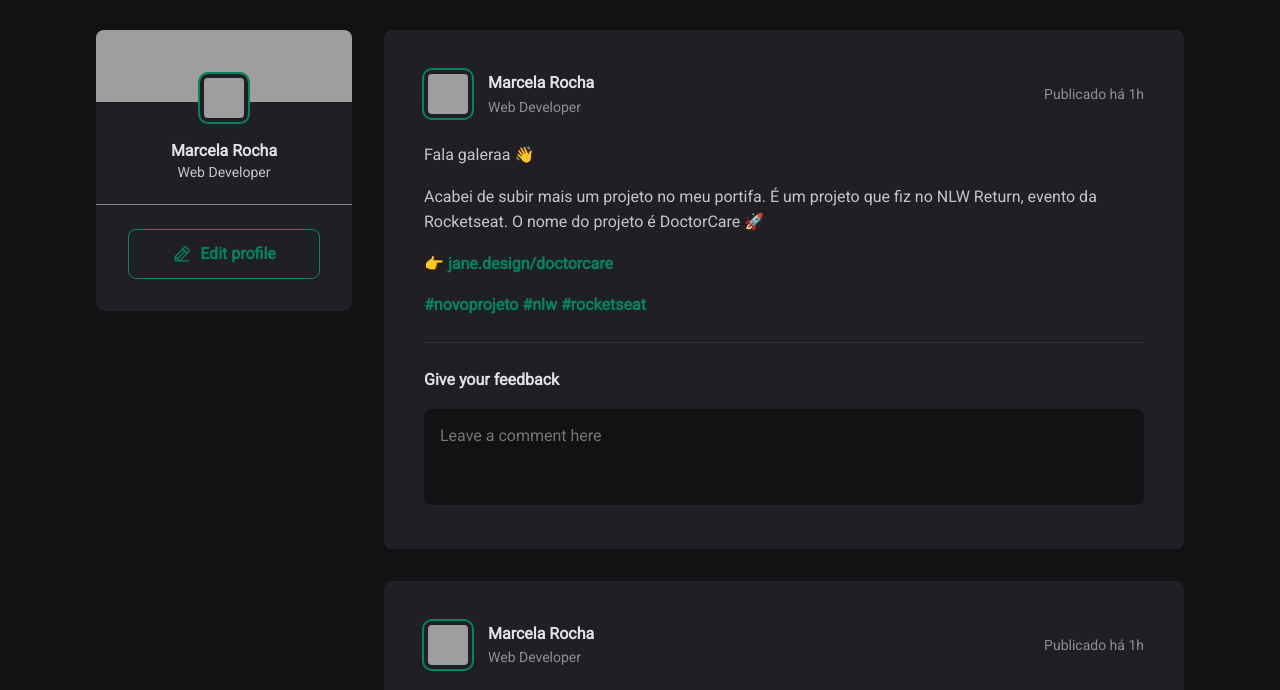
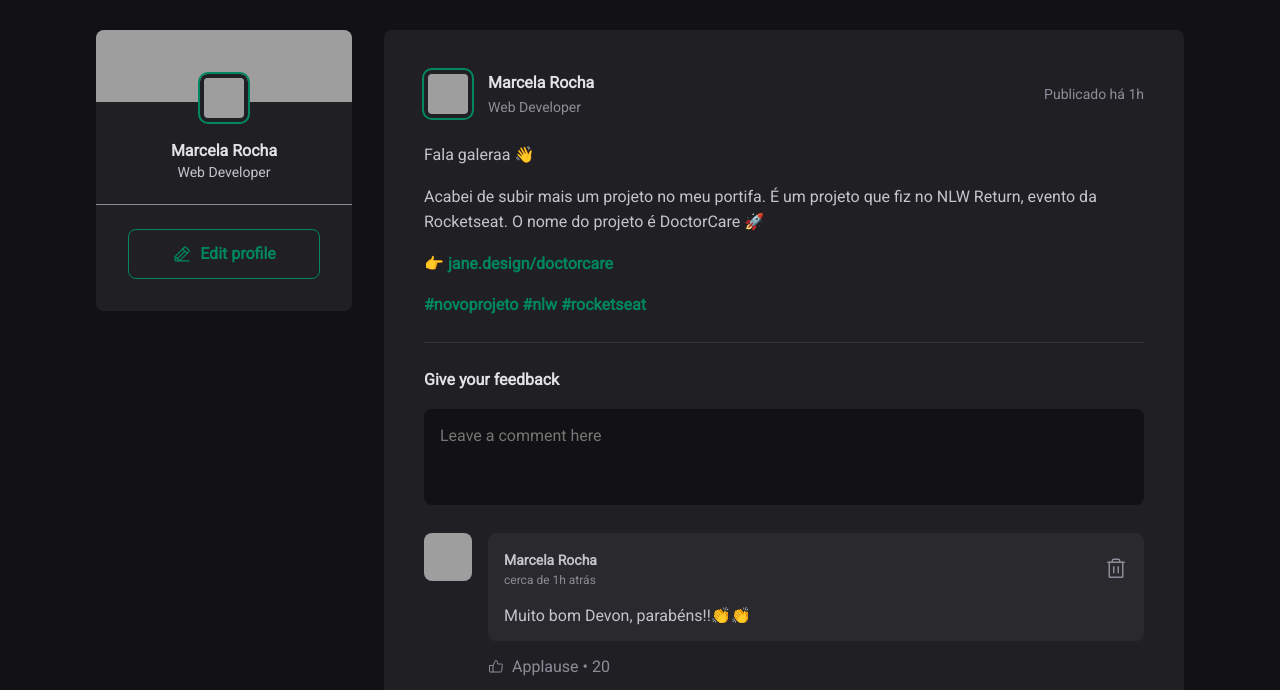
Before and after one commit to Marcela-Rocha-Martins/react-project1-feed, a React app: page / in a window 1280 px wide. Shown: the part 90-780 px from the top of the page. Built offline with nearby package versions, Linux system fonts and the light colour scheme; grey boxes are pictures that could not be loaded; a web font is replaced by a local one.

Commit message:
comments structure html and css

```diff
--- /dev/null
+++ b/src/components/Comment.jsx
@@ -0,0 +1,36 @@
+import { ThumbsUp, Trash } from "phosphor-react";
+import styles from "./Comment.module.css";
+
+export function Comment() {
+  return (
+    <div className={styles.comment}>
+      <img
+        src="https://media.licdn.com/dms/image/C4E03AQE2AmnSI0hM0Q/profile-displayphoto-shrink_800_800/0/1632096337874?e=1705536000&v=beta&t=59WfAAJyMzunXUg994zXDNoqd3CtWA7Zq6lqL059KQY"
+        alt=""
+      />
+
+      <div className={styles.commentBox}>
+        <div className={styles.commentContent}>
+          <header>
+            <div className={styles.authorAndTime}>
+              <strong>Marcela Rocha</strong>
+              <time title="11 de maio às 08h13" dateTime="2022-05-11 08:13:38">
+                cerca de 1h atrás
+              </time>
+            </div>
+            <button title="Delete Comment">
+              <Trash size={24} />
+            </button>
+          </header>
+          <p>Muito bom Devon, parabéns!!👏👏</p>
+        </div>
+        <footer>
+          <button>
+            <ThumbsUp />
+            Applause<span>20</span>
+          </button>
+        </footer>
+      </div>
+    </div>
+  );
+}
--- /dev/null
+++ b/src/components/Comment.module.css
@@ -0,0 +1,85 @@
+.comment {
+  margin-top: 1.5rem;
+  display: flex;
+  gap: 1rem;
+}
+
+.comment > img {
+  width: 3rem;
+  height: 3rem;
+  border-radius: 8px;
+}
+
+.commentBox {
+  flex: 1;
+}
+
+.commentContent {
+  background: var(--gray-700);
+  border-radius: 8px;
+  padding: 1rem;
+}
+
+.commentContent header {
+  display: flex;
+  align-items: center;
+  justify-content: space-between;
+}
+
+.authorAndTime strong {
+  display: block;
+  font-size: 0.875rem;
+  line-height: 1.6;
+}
+
+.authorAndTime time {
+  display: block;
+  font-size: 0.75rem;
+  line-height: 1.6;
+  color: var(--gray-400);
+}
+
+.commentContent header button {
+  background: transparent;
+  border: 0;
+  color: var(--gray-400);
+  cursor: pointer;
+  font-size: 0;
+  border-radius: 4px;
+}
+
+.commentContent header button:hover {
+  color: var(--red-500);
+}
+
+.commentContent p {
+    margin-top: 1rem;
+    color: var(--gray-300);
+}
+
+.commentBox footer {
+    margin-top: 1rem;
+}
+
+.commentBox footer button {
+    background: transparent;
+    border: 0;
+    color: var(--gray-400);
+    cursor: pointer;
+
+    display: flex;
+    align-items: center;
+    border-radius: 4px;
+}
+.commentBox footer button:hover {
+    color: var(--green-300);
+}
+
+.commentBox footer button svg {
+    margin-right: 0.5rem;
+}
+
+.comment footer button span::before {
+content: "\2022";
+padding: 0 0.25rem;
+}
--- a/src/components/Post.jsx
+++ b/src/components/Post.jsx
@@ -1,3 +1,4 @@
+import { Comment } from "./Comment";
 import styles from "./Post.module.css";
 
 export function Post(props) {
@@ -44,8 +45,13 @@ export function Post(props) {
         <footer>
         <button type="submit">Comment</button>
         </footer>
+      </form>
 
-      </form>
+      <div ClassName={styles.commentList}>
+        <Comment />
+        <Comment />
+        <Comment />
+      </div>
     </article>
   );
 }
--- a/src/components/Post.module.css
+++ b/src/components/Post.module.css
@@ -118,3 +118,7 @@
   visibility: visible;
   max-height: none;
 }
+
+.commentList {
+  margin-top: 2rem;
+}
--- a/src/components/global.css
+++ b/src/components/global.css
@@ -10,6 +10,8 @@
 
     --green-500: #00875f;
     --green-300: #00B37E;
+    --red-500: #F75A68;
+
   }
 
   :focus {
```
